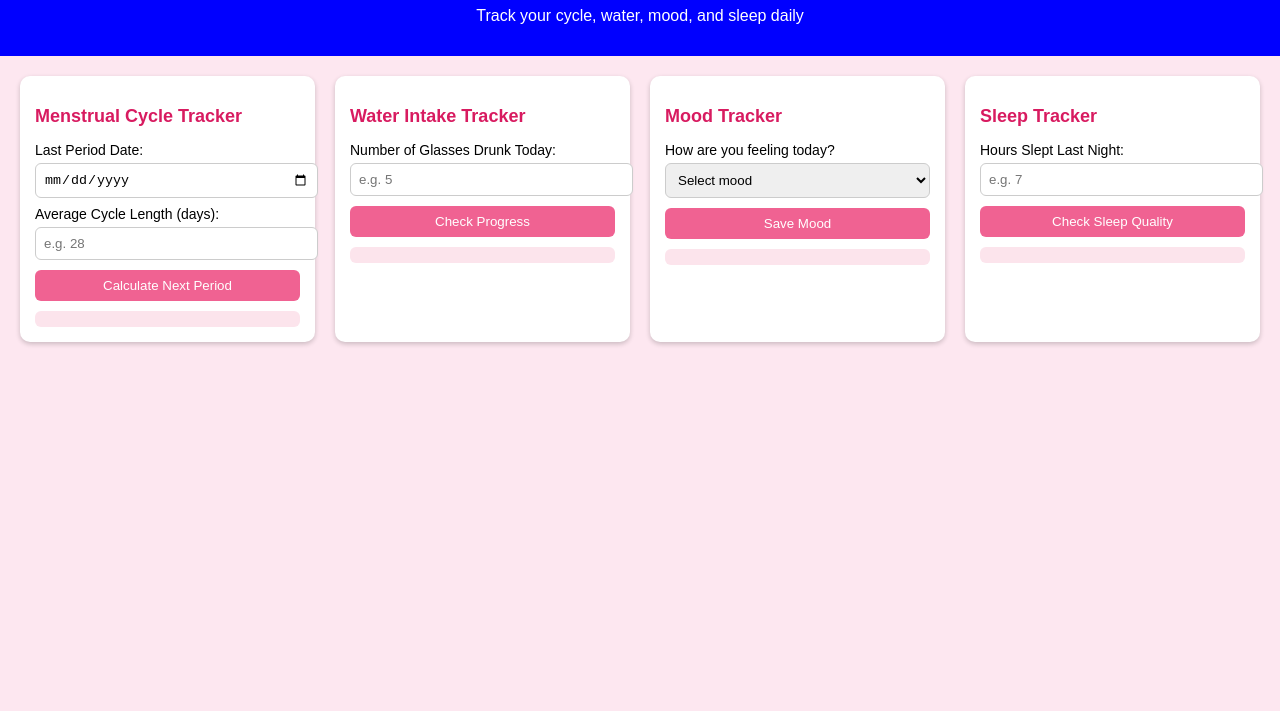
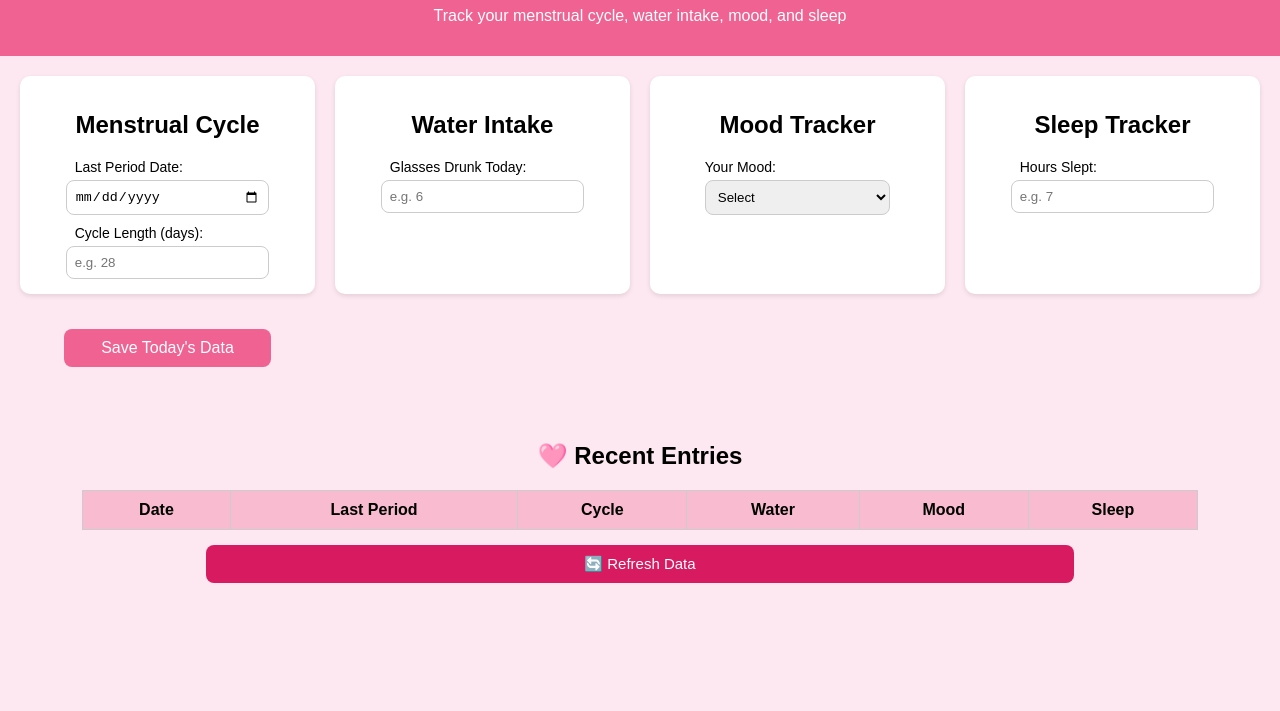
Before and after one commit to RASLEENKAUR16/SheSync-org, a plain HTML site: page index.html in a window 1280 px wide. Shown: the part 89-800 px from the top of the page. Drawn offline with Linux system fonts and the light colour scheme.

Commit message:
Refactor index.html for improved layout and styles
Updated styles and improved form structure for better usability.

```diff
--- a/index.html
+++ b/index.html
@@ -9,11 +9,10 @@
       font-family: Arial, sans-serif;
       background-color: #fde7f0;
       margin: 0;
-      padding: 0;
     }
 
     header {
-      background-color: blue;
+      background-color: #f06292;
       color: white;
       text-align: center;
       padding: 15px;
@@ -30,46 +29,84 @@
       background: white;
       border-radius: 10px;
       padding: 15px;
-      box-shadow: 0 2px 5px rgba(0,0,0,0.2);
-    }
-
-    h2 {
-      color: #d81b60;
-      font-size: 18px;
+      box-shadow: 0 2px 5px rgba(0,0,0,0.1);
+      text-align: center;
     }
 
     label {
       display: block;
-      margin-top: 8px;
+      margin-top: 10px;
       font-size: 14px;
+      text-align: left;
+      margin-left: 15%;
     }
 
-    input, select, button {
-      width: 100%;
+    /* Smaller and centered input boxes */
+    input, select {
+      width: 70%;
       padding: 8px;
+      border: 1px solid #ccc;
+      border-radius: 8px;
       margin-top: 5px;
-      border: 1px solid #ccc;
-      border-radius: 6px;
+      display: block;
+      margin-left: auto;
+      margin-right: auto;
     }
 
+    /* Buttons */
     button {
       background-color: #f06292;
       color: white;
       border: none;
-      margin-top: 10px;
+      border-radius: 8px;
+      padding: 10px;
+      width: 70%;
+      display: block;
+      margin: 15px auto;
       cursor: pointer;
+      font-size: 16px;
     }
 
     button:hover {
       background-color: #ec407a;
     }
 
-    .output {
-      margin-top: 10px;
-      background: #fce4ec;
-      padding: 8px;
-      border-radius: 6px;
-      font-size: 14px;
+    /* Records Section */
+    .records {
+      padding: 20px;
+      text-align: center;
+    }
+
+    table {
+      width: 90%;
+      margin: 0 auto;
+      border-collapse: collapse;
+      background: white;
+    }
+
+    th, td {
+      padding: 10px;
+      border: 1px solid #ccc;
+    }
+
+    th {
+      background-color: #f8bbd0;
+    }
+
+    /* Refresh button */
+    #refreshBtn {
+      background-color: #d81b60;
+      color: white;
+      border: none;
+      border-radius: 8px;
+      padding: 10px 20px;
+      margin-top: 15px;
+      cursor: pointer;
+      font-size: 15px;
+    }
+
+    #refreshBtn:hover {
+      background-color: #ad1457;
     }
   </style>
 </head>
@@ -77,121 +114,102 @@
 
   <header>
     <h1>🌸 SheSync</h1>
-    <p>Track your cycle, water, mood, and sleep daily</p>
+    <p>Track your menstrual cycle, water intake, mood, and sleep</p>
   </header>
 
-  <div class="container">
+  <form id="wellnessForm" class="container">
+    <div class="card">
+      <h2>Menstrual Cycle</h2>
+      <label>Last Period Date:</label>
+      <input type="date" id="lastPeriod" required>
 
-    <!-- Menstrual Tracker -->
-    <div class="card">
-      <h2>Menstrual Cycle Tracker</h2>
-      <label for="lastPeriod">Last Period Date:</label>
-      <input type="date" id="lastPeriod">
-
-      <label for="cycleLength">Average Cycle Length (days):</label>
-      <input type="number" id="cycleLength" placeholder="e.g. 28">
-
-      <button onclick="calculateNextPeriod()">Calculate Next Period</button>
-      <div id="periodResult" class="output"></div>
+      <label>Cycle Length (days):</label>
+      <input type="number" id="cycleLength" placeholder="e.g. 28" required>
     </div>
 
-    <!-- Water Intake Tracker -->
     <div class="card">
-      <h2>Water Intake Tracker</h2>
-      <label for="glasses">Number of Glasses Drunk Today:</label>
-      <input type="number" id="glasses" placeholder="e.g. 5">
-      <button onclick="trackWater()">Check Progress</button>
-      <div id="waterResult" class="output"></div>
+      <h2>Water Intake</h2>
+      <label>Glasses Drunk Today:</label>
+      <input type="number" id="glasses" placeholder="e.g. 6" required>
     </div>
 
-    <!-- Mood Tracker -->
     <div class="card">
       <h2>Mood Tracker</h2>
-      <label for="mood">How are you feeling today?</label>
-      <select id="mood">
-        <option value="">Select mood</option>
+      <label>Your Mood:</label>
+      <select id="mood" required>
+        <option value="">Select</option>
         <option>😊 Happy</option>
         <option>😐 Okay</option>
         <option>😞 Sad</option>
         <option>😠 Angry</option>
         <option>😴 Tired</option>
       </select>
-      <button onclick="saveMood()">Save Mood</button>
-      <div id="moodResult" class="output"></div>
     </div>
 
-    <!-- Sleep Tracker -->
     <div class="card">
       <h2>Sleep Tracker</h2>
-      <label for="sleepHours">Hours Slept Last Night:</label>
-      <input type="number" id="sleepHours" placeholder="e.g. 7">
-      <button onclick="checkSleep()">Check Sleep Quality</button>
-      <div id="sleepResult" class="output"></div>
+      <label>Hours Slept:</label>
+      <input type="number" id="sleepHours" placeholder="e.g. 7" required>
     </div>
 
-  </div>
+    <button type="submit">Save Today's Data</button>
+  </form>
+
+  <section class="records">
+    <h2>🩷 Recent Entries</h2>
+    <table id="recordsTable">
+      <tr>
+        <th>Date</th>
+        <th>Last Period</th>
+        <th>Cycle</th>
+        <th>Water</th>
+        <th>Mood</th>
+        <th>Sleep</th>
+      </tr>
+    </table>
+
+    <button id="refreshBtn">🔄 Refresh Data</button>
+  </section>
 
   <script>
-    function calculateNextPeriod() {
-      const lastDate = document.getElementById("lastPeriod").value;
-      const cycle = parseInt(document.getElementById("cycleLength").value);
-      const output = document.getElementById("periodResult");
+    const form = document.getElementById('wellnessForm');
+    const table = document.getElementById('recordsTable');
+    const refreshBtn = document.getElementById('refreshBtn');
 
-      if (!lastDate || !cycle) {
-        output.innerText = "Please fill in both fields.";
+    form.addEventListener('submit', function(event) {
+      event.preventDefault();
+
+      const date = new Date().toLocaleString();
+      const lastPeriod = document.getElementById('lastPeriod').value;
+      const cycleLength = document.getElementById('cycleLength').value;
+      const glasses = document.getElementById('glasses').value;
+      const mood = document.getElementById('mood').value;
+      const sleepHours = document.getElementById('sleepHours').value;
+
+      if (!lastPeriod || !cycleLength || !glasses || !mood || !sleepHours) {
+        alert('Please fill all fields!');
         return;
       }
 
-      const last = new Date(lastDate);
-      const next = new Date(last);
-      next.setDate(last.getDate() + cycle);
+      const row = table.insertRow();
+      row.insertCell(0).innerText = date;
+      row.insertCell(1).innerText = lastPeriod;
+      row.insertCell(2).innerText = cycleLength;
+      row.insertCell(3).innerText = glasses;
+      row.insertCell(4).innerText = mood;
+      row.insertCell(5).innerText = sleepHours;
 
-      output.innerText = "Your next period is expected around: " + next.toDateString();
-    }
+      form.reset();
+    });
 
-    function trackWater() {
-      const glasses = parseInt(document.getElementById("glasses").value);
-      const output = document.getElementById("waterResult");
-
-      if (!glasses) {
-        output.innerText = "Please enter number of glasses.";
-        return;
+    // Refresh button clears all table rows except header
+    refreshBtn.addEventListener('click', function() {
+      const rows = table.rows.length;
+      while (table.rows.length > 1) {
+        table.deleteRow(1);
       }
-
-      if (glasses < 8) {
-        output.innerText = "You drank " + glasses + " glasses. Try to drink more water!";
-      } else {
-        output.innerText = "Great job! You've reached your daily goal!";
-      }
-    }
-
-    function saveMood() {
-      const mood = document.getElementById("mood").value;
-      const output = document.getElementById("moodResult");
-      if (!mood) {
-        output.innerText = "Please select your mood.";
-        return;
-      }
-      output.innerText = "Mood saved: " + mood;
-    }
-
-    function checkSleep() {
-      const hours = parseInt(document.getElementById("sleepHours").value);
-      const output = document.getElementById("sleepResult");
-
-      if (!hours) {
-        output.innerText = "Please enter your sleep hours.";
-        return;
-      }
-
-      if (hours < 6) {
-        output.innerText = "You slept " + hours + " hours. Try to get more rest!";
-      } else if (hours <= 8) {
-        output.innerText = "Good sleep! You slept " + hours + " hours.";
-      } else {
-        output.innerText = "You slept " + hours + " hours. That’s plenty!";
-      }
-    }
+      alert('Data cleared! Ready to start fresh 🌸');
+    });
   </script>
 
 </body>
```
